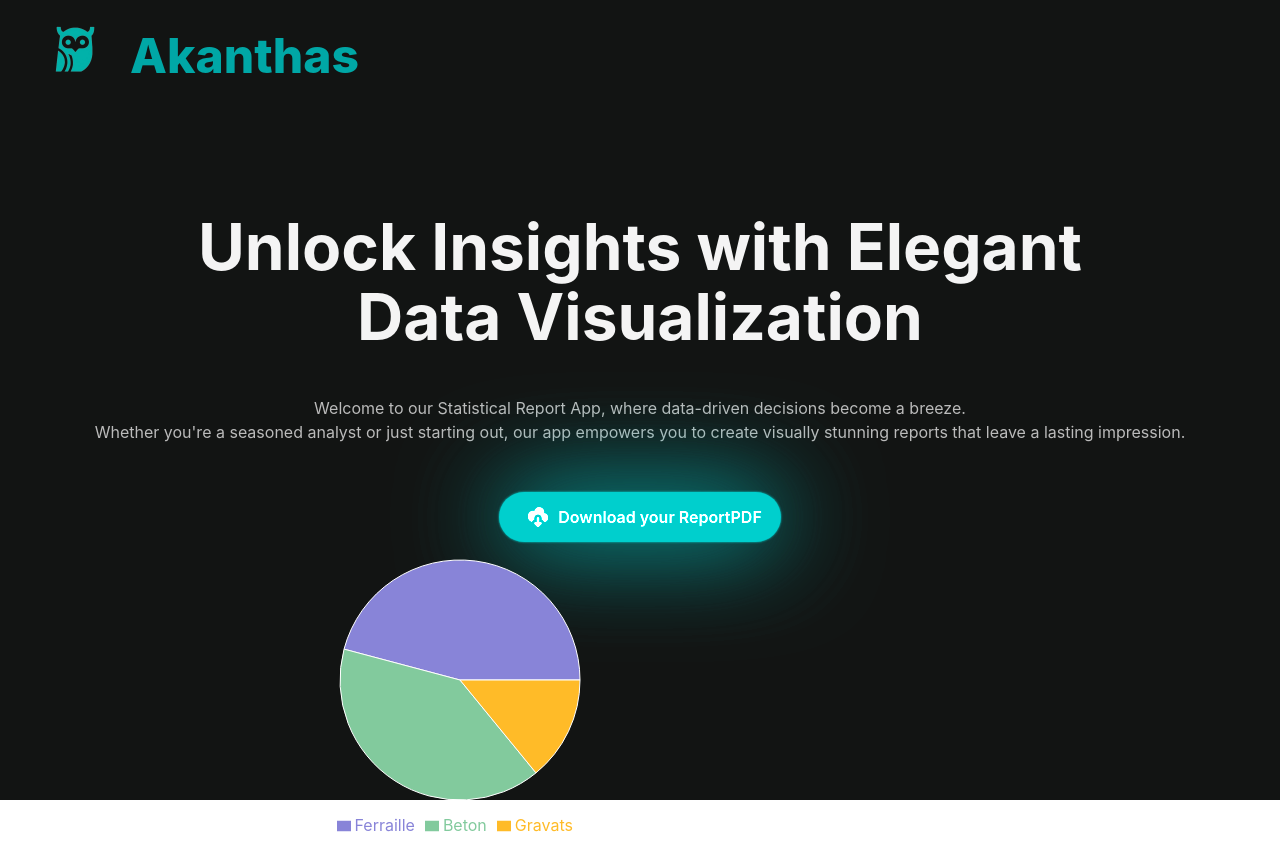
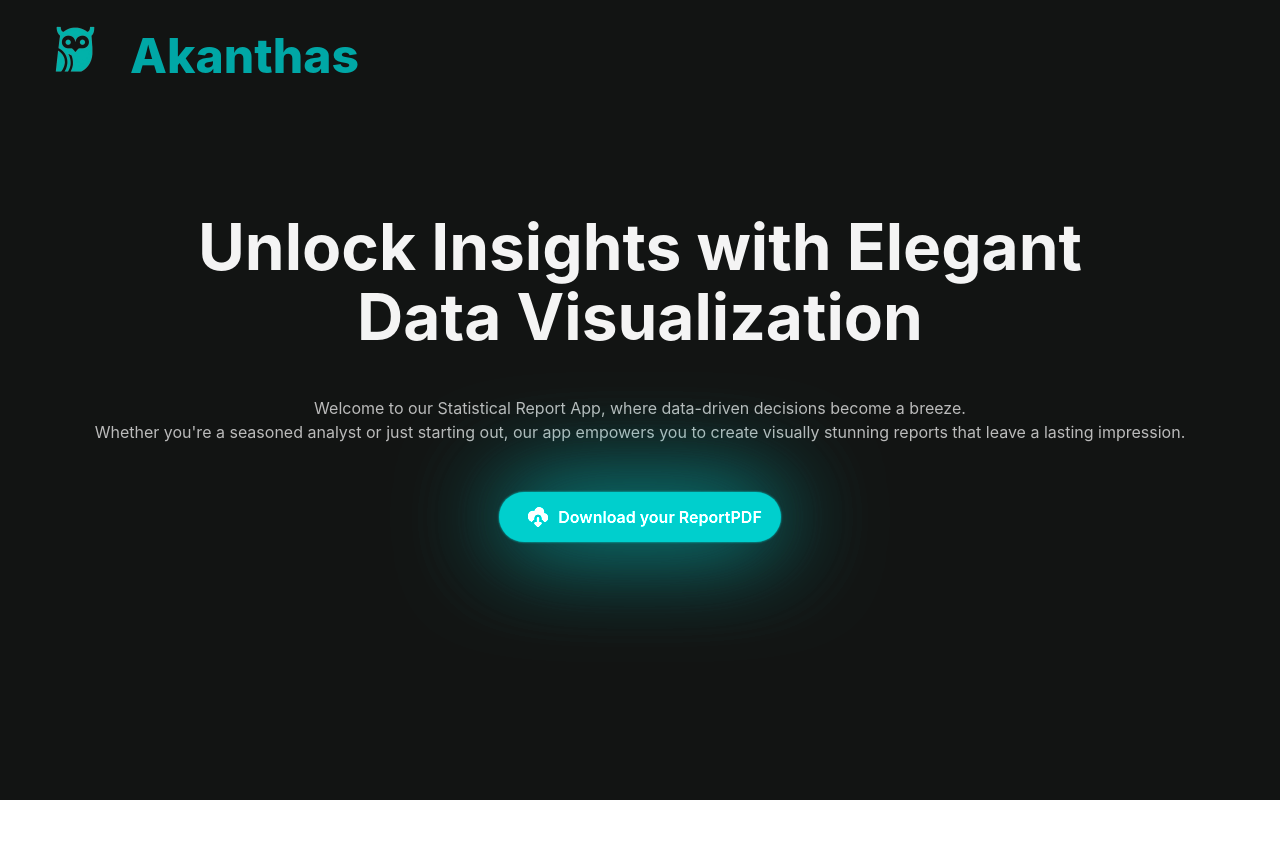
Before and after one commit to RaveloMevaSoavina/report-pdf-app, a React (Vite) app: page / in a window 1280 px wide. Shown: the top 848 px of the page. After the commit the page ends 800 px from the top, so only its background shows below. Built offline with nearby package versions, Linux system fonts and the light colour scheme; what @react-pdf/renderer would draw is missing.

Commit message:
fix(#0005) : remove chart from homepage

```diff
--- a/src/App.tsx
+++ b/src/App.tsx
@@ -4,7 +4,7 @@ import downloadSvg from './assets/download.svg';
 import Header from './components/Header/Header';
 import Report from './components/ReportPDF/Report';
 import usePdfGenerator from './hooks/usePdfGenerator';
-import PieRechartComponent from './components/PieChart/Chart';
+// import PieRechartComponent from './components/PieChart/Chart';
 
 function App() {
   const generatePDF = usePdfGenerator();
@@ -35,7 +35,7 @@ function App() {
             <span>Download your ReportPDF</span>
           </div>
         </DownloadButton>
-        <PieRechartComponent />
+        {/* <PieRechartComponent /> */}
       </div>
     </div>
   );
```
